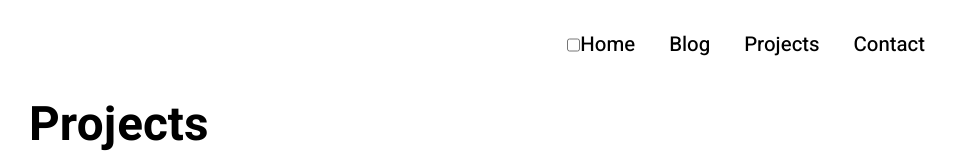
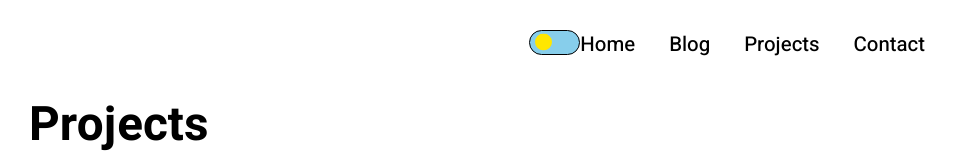
Before and after one commit to gabrielrochamd/v1, a Next.js app: page /projects in a window 1280 px wide. Shown: the top 160 px of the page, without its empty margins (163-1118 px from the left). Built offline with nearby package versions, Linux system fonts and the light colour scheme; no server answers; the database is empty.

Commit message:
Move dark theme switch to component

```diff
--- /dev/null
+++ b/src/components/dark-theme-switch.tsx
@@ -0,0 +1,31 @@
+import { useContext } from 'react'
+import { IconContext } from 'react-icons'
+import { BsCircleFill, BsMoonFill } from 'react-icons/bs'
+import { DarkThemeContext } from '../contexts/DarkThemeContext'
+import styles from '../styles/components/dark-mode-switch.module.scss'
+
+export function DarkThemeSwitch() {
+  const { active, setActive } = useContext(DarkThemeContext)
+
+  return (
+    <button className={`${styles.root} ${active && styles.darkTheme}`} onClick={() => setActive(!active)}>
+      <div className={`${styles.indicator} ${active && styles.darkTheme}`}>
+        {
+          active ? (
+            <IconContext.Provider value={{ color: '#fff', style: { height: '1rem', width: '1rem' } }}>
+              <div style={{ height: '1rem' }}>
+                <BsMoonFill />
+              </div>
+            </IconContext.Provider>
+          ) : (
+            <IconContext.Provider value={{ color: '#ffe700', style: { height: '1rem', width: '1rem' } }}>
+              <div style={{ height: '1rem' }}>
+                <BsCircleFill />
+              </div>
+            </IconContext.Provider>
+          )
+        }
+      </div>
+    </button>
+  )
+}
--- a/src/components/header.tsx
+++ b/src/components/header.tsx
@@ -1,13 +1,12 @@
 import Link from 'next/link'
 import { useRouter } from 'next/router'
-import { useContext, useEffect, useState } from 'react'
+import { useEffect, useState } from 'react'
 import { BsList } from 'react-icons/bs'
-import { DarkThemeContext } from '../contexts/DarkThemeContext'
 import styles from '../styles/components/header.module.scss'
+import { DarkThemeSwitch } from './dark-theme-switch'
 import { Navbar } from './navbar'
 
 export function Header() {
-  const { setActive } = useContext(DarkThemeContext)
   const router = useRouter()
   const [showMenu, setShowMenu] = useState(false)
 
@@ -34,7 +33,7 @@ export function Header() {
         <button className={styles.menuTrigger} onClick={() => toggleMenu()}>
           <BsList />
         </button>
-        <input onChange={e => setActive(e.target.checked)} type="checkbox" name="theme" id="theme" />
+        <DarkThemeSwitch />
         <ul>
           <li><Link href="/">Home</Link></li>
           <li><Link href="/blog">Blog</Link></li>
--- /dev/null
+++ b/src/styles/components/dark-mode-switch.module.scss
@@ -0,0 +1,32 @@
+.root {
+  background-color: skyblue;
+  border-color: #000;
+  border-radius: 0.75rem;
+  border-style: solid;
+  border-width: 1px;
+  height: calc(1rem + 8px);
+  position: relative;
+  transition: background-color 1s;
+  width: 3rem;
+
+  &.darkTheme {
+    background-color: darkblue;
+    border-color: #fff;
+  }
+
+  .indicator {
+    font-size: 0;
+    height: 1rem;
+    left: 10%;
+    position: absolute;
+    top: calc(50%);
+    transform: translateY(-50%);
+    transition: left 1s, transform 1s;
+    width: 1rem;
+
+    &.darkTheme {
+      left: 55%;
+      transform: translateY(-50%) rotateY(180deg);
+    }
+  }
+}
```
